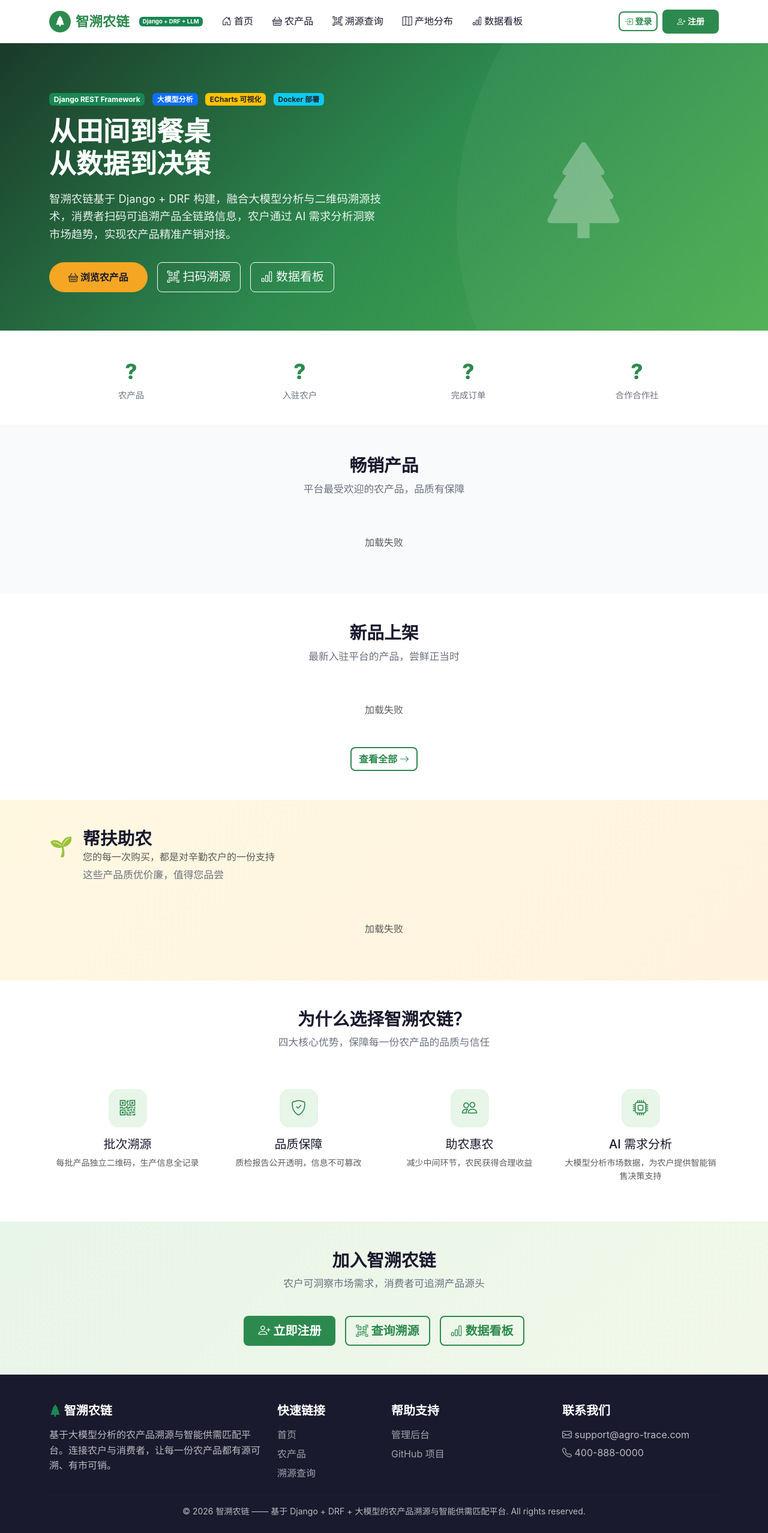
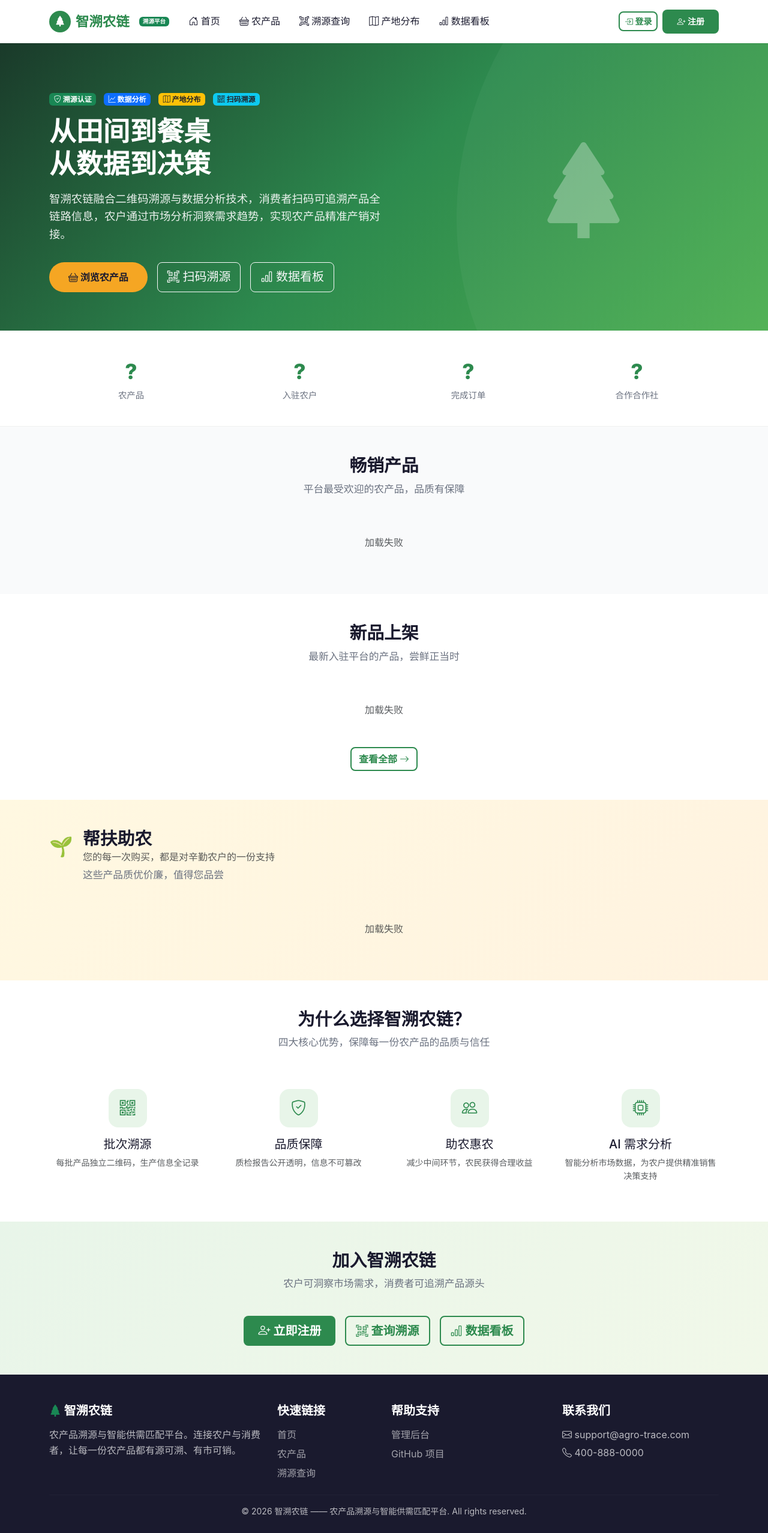
Before and after one commit to 0811zou/pythonweb, a Django app: template templates/index.html in a window 1280 px wide. Shown: the whole page at 60% size. Run offline with Django 5.2, Linux system fonts and the light colour scheme; the template is opened without the code that fills it, so the values that code supplies are empty; parts of the project's set-up code (start-up, migrations or seed data) failed here and were passed over.

Commit message:
style: 去除界面中的 Django/DRF/LLM 技术标签

```diff
--- a/templates/base.html
+++ b/templates/base.html
@@ -3,7 +3,7 @@
 <head>
   <meta charset="utf-8">
   <meta name="viewport" content="width=device-width, initial-scale=1">
-  <title>{% block title %}智溯农链 —— 基于 Django + DRF + 大模型的农产品溯源与智能供需匹配平台{% endblock %}</title>
+  <title>{% block title %}智溯农链 —— 农产品溯源与智能供需匹配平台{% endblock %}</title>
   <link href="https://cdn.jsdelivr.net/npm/bootstrap@5.3.3/dist/css/bootstrap.min.css" rel="stylesheet">
   <link href="https://cdn.jsdelivr.net/npm/bootstrap-icons@1.11.3/font/bootstrap-icons.css" rel="stylesheet">
   {% load static %}
@@ -17,7 +17,7 @@
       <a class="navbar-brand" href="/">
         <span class="brand-icon"><i class="bi bi-tree-fill"></i></span>
         智溯农链
-        <span class="badge bg-success ms-2" style="font-size:0.6rem;vertical-align:middle;">Django + DRF + LLM</span>
+        <span class="badge bg-success ms-2" style="font-size:0.6rem;vertical-align:middle;">溯源平台</span>
       </a>
       <button class="navbar-toggler" type="button" data-bs-toggle="collapse" data-bs-target="#navbarNav">
         <span class="navbar-toggler-icon"></span>
@@ -79,7 +79,7 @@
       <div class="row g-4">
         <div class="col-md-4">
           <h5><i class="bi bi-tree-fill text-success"></i> 智溯农链</h5>
-          <p>基于大模型分析的农产品溯源与智能供需匹配平台。连接农户与消费者，让每一份农产品都有源可溯、有市可销。</p>
+          <p>农产品溯源与智能供需匹配平台。连接农户与消费者，让每一份农产品都有源可溯、有市可销。</p>
         </div>
         <div class="col-md-2">
           <h5>快速链接</h5>
@@ -99,7 +99,7 @@
         </div>
       </div>
       <hr class="my-3" style="border-color: rgba(255,255,255,0.1);">
-      <p class="text-center mb-0 small">© {% now "Y" %} 智溯农链 —— 基于 Django + DRF + 大模型的农产品溯源与智能供需匹配平台. All rights reserved.</p>
+      <p class="text-center mb-0 small">© {% now "Y" %} 智溯农链 —— 农产品溯源与智能供需匹配平台. All rights reserved.</p>
     </div>
   </footer>
 
--- a/templates/index.html
+++ b/templates/index.html
@@ -1,7 +1,7 @@
 {% extends 'base.html' %}
 {% load static %}
 
-{% block title %}智溯农链 —— 基于 Django + DRF + 大模型的农产品溯源与智能供需匹配平台{% endblock %}
+{% block title %}智溯农链 —— 农产品溯源与智能供需匹配平台{% endblock %}
 
 {% block extra_head %}
 <script src="https://cdn.jsdelivr.net/npm/echarts@5/dist/echarts.min.js"></script>
@@ -14,13 +14,13 @@
     <div class="row align-items-center">
       <div class="col-lg-7">
         <div class="mb-3">
-          <span class="badge bg-success me-2">Django REST Framework</span>
-          <span class="badge bg-primary me-2">大模型分析</span>
-          <span class="badge bg-warning text-dark me-2">ECharts 可视化</span>
-          <span class="badge bg-info text-dark">Docker 部署</span>
+          <span class="badge bg-success me-2"><i class="bi bi-shield-check"></i> 溯源认证</span>
+          <span class="badge bg-primary me-2"><i class="bi bi-graph-up"></i> 数据分析</span>
+          <span class="badge bg-warning text-dark me-2"><i class="bi bi-map"></i> 产地分布</span>
+          <span class="badge bg-info text-dark"><i class="bi bi-qr-code"></i> 扫码溯源</span>
         </div>
         <h1>从田间到餐桌<br>从数据到决策</h1>
-        <p>智溯农链基于 Django + DRF 构建，融合大模型分析与二维码溯源技术，消费者扫码可追溯产品全链路信息，农户通过 AI 需求分析洞察市场趋势，实现农产品精准产销对接。</p>
+        <p>智溯农链融合二维码溯源与数据分析技术，消费者扫码可追溯产品全链路信息，农户通过市场分析洞察需求趋势，实现农产品精准产销对接。</p>
         <div class="d-flex flex-wrap gap-3">
           <a href="/products/" class="btn btn-primary btn-lg"><i class="bi bi-basket"></i> 浏览农产品</a>
           <a href="/trace/" class="btn btn-outline-light btn-lg"><i class="bi bi-qr-code-scan"></i> 扫码溯源</a>
@@ -135,7 +135,7 @@
         <div class="text-center">
           <div class="feature-icon mx-auto"><i class="bi bi-cpu"></i></div>
           <h5>AI 需求分析</h5>
-          <p class="small text-muted">大模型分析市场数据，为农户提供智能销售决策支持</p>
+          <p class="small text-muted">智能分析市场数据，为农户提供精准销售决策支持</p>
         </div>
       </div>
     </div>
--- a/templates/market_analysis.html
+++ b/templates/market_analysis.html
@@ -31,7 +31,7 @@
       <div class="d-flex justify-content-between align-items-center flex-wrap gap-3">
         <div>
           <div class="mb-2">
-            <span class="badge bg-primary me-2"><i class="bi bi-cpu"></i> 大模型分析</span>
+            <span class="badge bg-primary me-2"><i class="bi bi-cpu"></i> AI 分析</span>
             <span class="badge bg-success">基于订单数据的智能供需分析</span>
           </div>
           <h2 class="fw-bold mb-1"><i class="bi bi-graph-up-arrow text-primary"></i> 农产品市场需求分析</h2>
```
